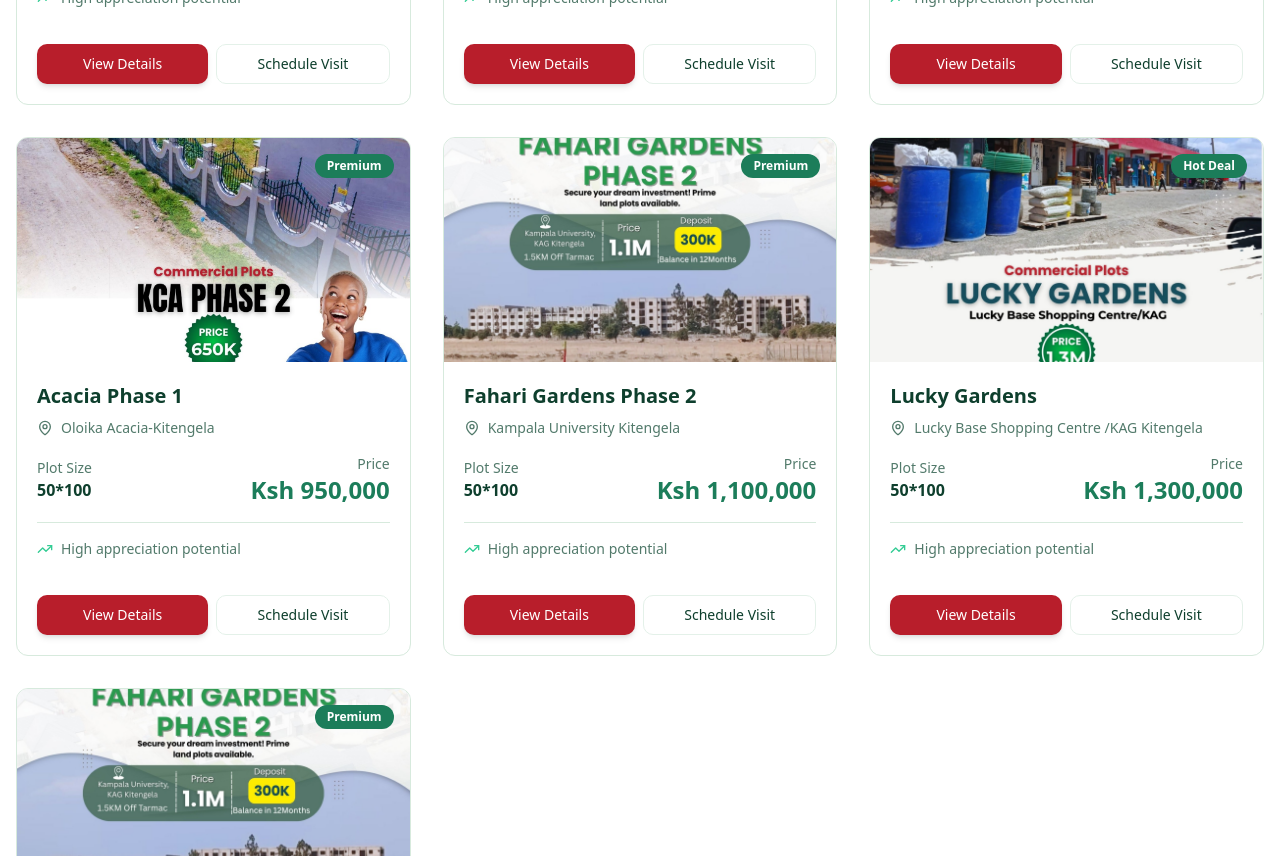
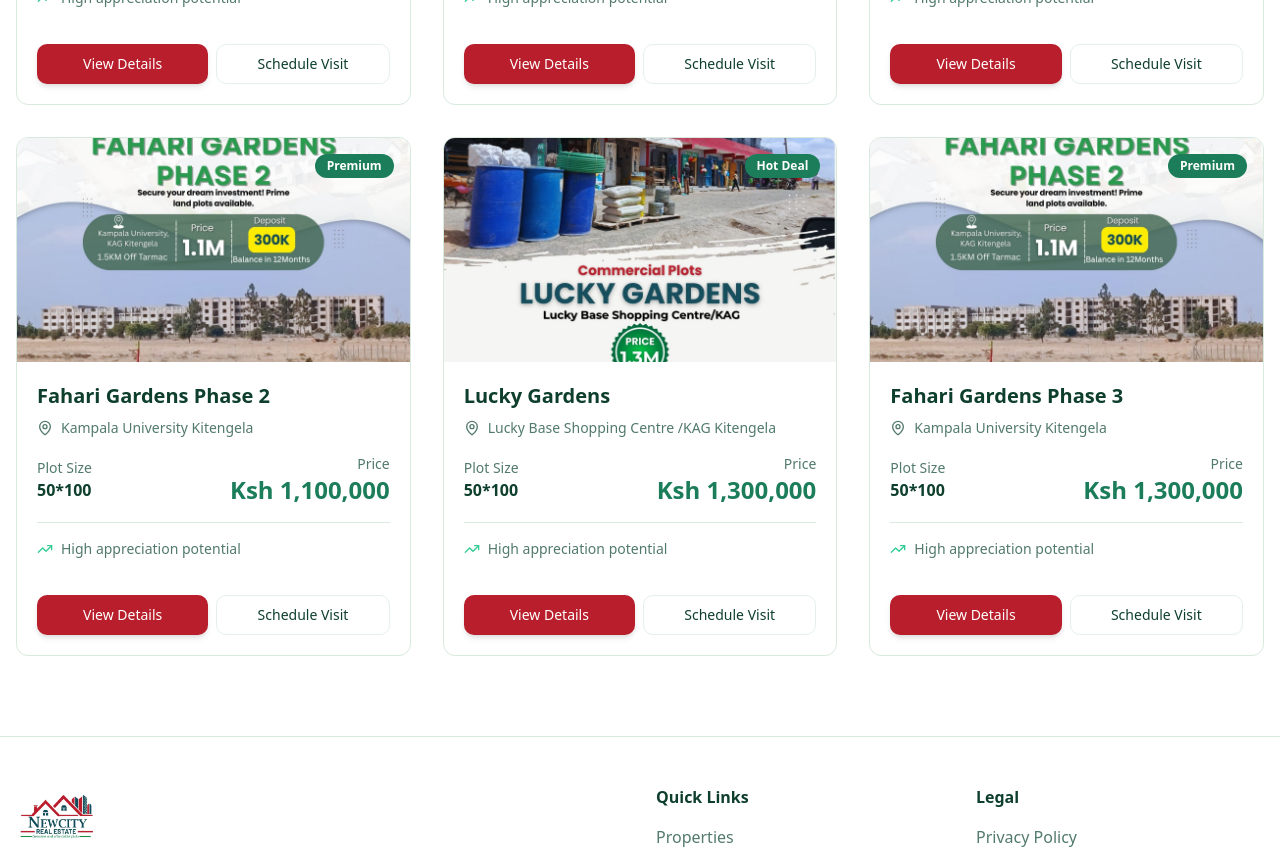
Before and after one commit to osundwacyril/newcity-site-spark, a React (Vite) app: page /properties in a window 1280 px wide. Shown: the part 1040-1896 px from the top of the page. Built offline with nearby package versions, Linux system fonts and the light colour scheme; the HTML template or start-up script is replaced by a standard one.

Commit message:
Remove Acacia Phase 1 image

```diff
--- a/src/pages/Properties.tsx
+++ b/src/pages/Properties.tsx
@@ -48,17 +48,6 @@ const properties = [
     status: "Available",
     deposit: "Ksh 65,000",
     balance: "Balance in 3 months"
-  },
-  {
-    id: "4",
-    name: "Acacia Phase 1",
-    location: "Oloika Acacia-Kitengela",
-    price: "Ksh 950,000",
-    image: kcaPhase2Commercial,
-    size: "50*100",
-    status: "Premium",
-    deposit: "Ksh 200,000",
-    balance: "Balance in 6 months"
   },
   {
     id: "5",
--- a/src/pages/PropertyDetails.tsx
+++ b/src/pages/PropertyDetails.tsx
@@ -66,25 +66,6 @@ const properties = [
       "Balance in 3 months",
       "University Proximity",
       "High Rental Demand"
-    ]
-  },
-  {
-    id: "4",
-    name: "Acacia Phase 1",
-    location: "Oloika Acacia-Kitengela",
-    price: "Ksh 950,000",
-    deposit: "Ksh 200,000",
-    image: kcaCommercial,
-    size: "50*100",
-    status: "Premium",
-    description: "Premium plots in the serene Acacia area of Kitengela with excellent infrastructure",
-    amenities: [
-      "Ready Title Deeds",
-      "50*100 Plot Size",
-      "Deposit: Ksh 200,000",
-      "Balance in 6 months",
-      "Serene Environment",
-      "Excellent Infrastructure"
     ]
   },
   {
```
